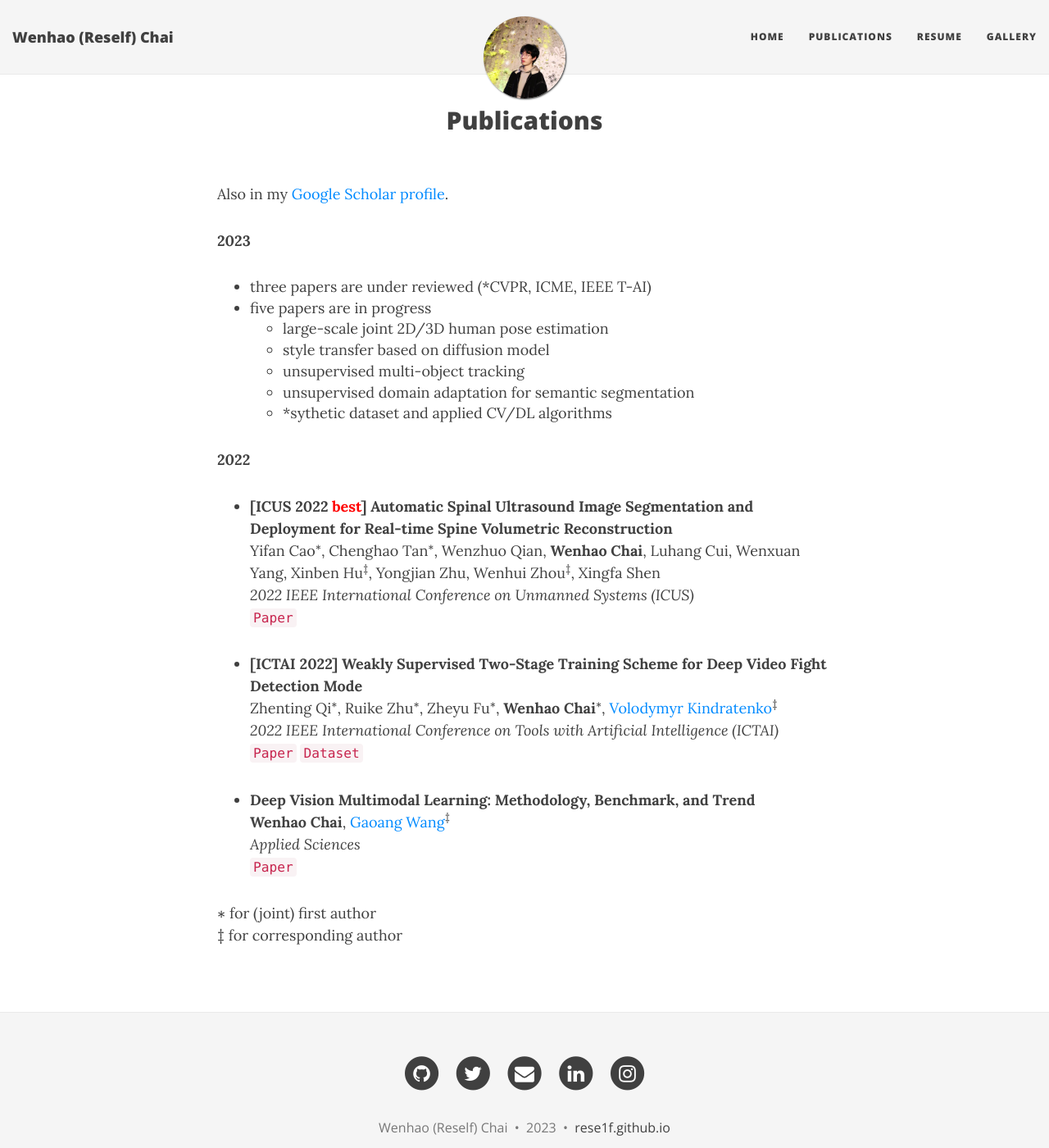
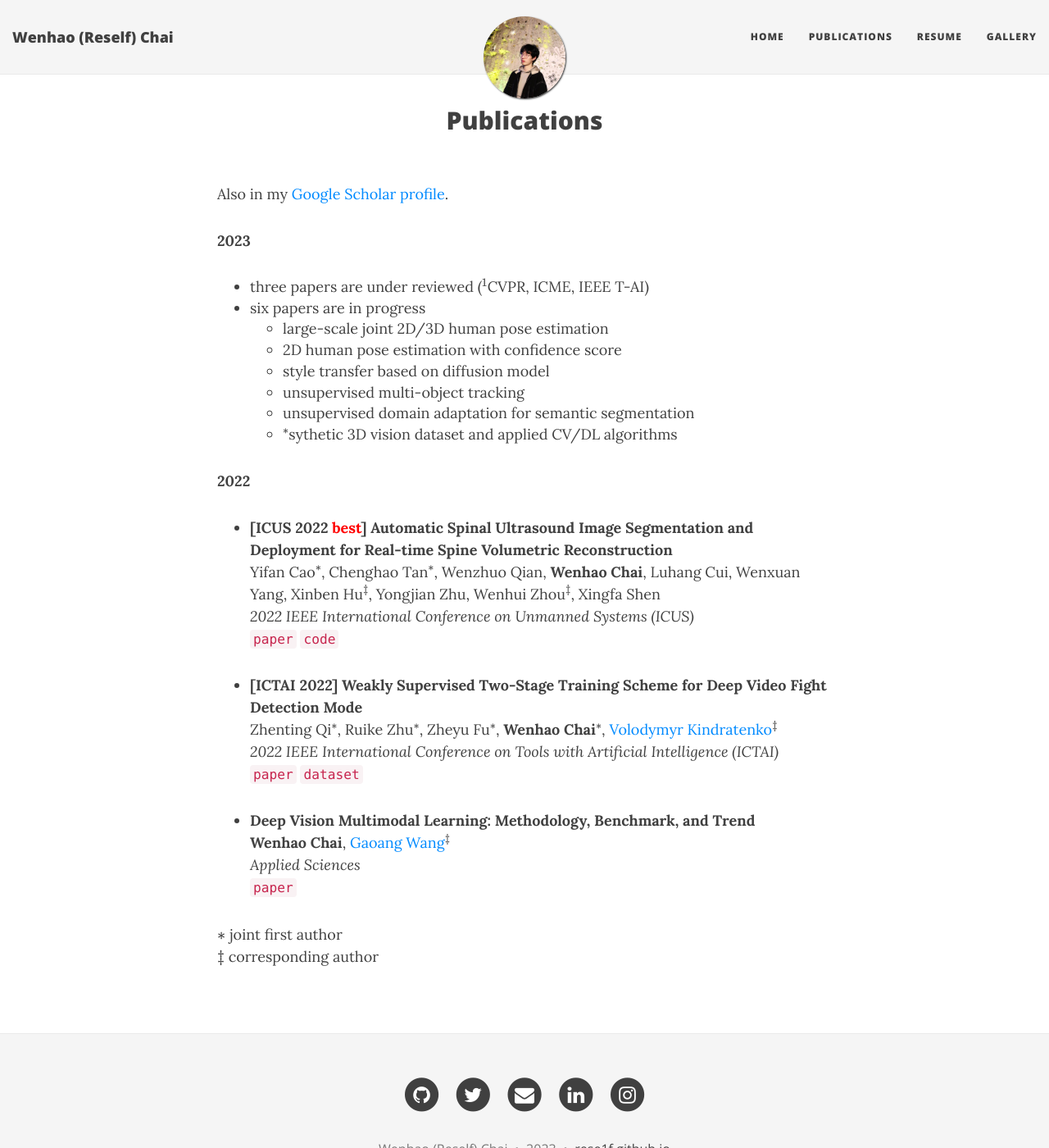
Before and after one commit to hikomal/hikomal.github.io, a Jekyll site: the page built from publications.md, in a window 1280 px wide and 1400 px high. Shown: the whole window at 82% size. Built offline with Jekyll 4.4.1, drawn with Linux system fonts in a browser that asks for light colours; nearby versions of some CDN libraries; formulas are drawn with MathJax 3.

Commit message:
update pub

```diff
--- a/index.html
+++ b/index.html
@@ -10,11 +10,11 @@
 </head>
 
 <br>
-	I am a undergradate student at <a href="https://www.zju.edu.cn/">Zhejiang University</a>, advised by <a href="https://person.zju.edu.cn/en/gaoangwang/">Gaoang Wang</a>. My research interests lie in 3D human pose estimation and multi-modality learning. I am currently working on <b>diffusion model</b> and <b>multi-modality learning</b> for human related (image) generative tasks.
+	I am an undergradate student at <a href="https://www.zju.edu.cn/">Zhejiang University</a>, advised by <a href="https://person.zju.edu.cn/en/gaoangwang/">Gaoang Wang</a>. My research interests lie in 3D human pose estimation and multi-modality learning. I am currently working on <b>diffusion model</b> and <b>multi-modality learning</b> for human related generative tasks.
 <br>
 
 <br>
-	When I'm not doing research, I like photography, traveling, and singing.
+	When I am not doing research, I like photography📷, traveling🚗, and singing🎤.
 <br>
 
 <hr style="height:2px;border-width:0;color:gray;background-color:gray">
--- a/publications.md
+++ b/publications.md
@@ -7,13 +7,14 @@
 
 **2023**
 
-- three papers are under reviewed (*CVPR, ICME, IEEE T-AI)
-- five papers are in progress
+- three papers are under reviewed ($^1$CVPR, ICME, IEEE T-AI)
+- six papers are in progress
   - large-scale joint 2D/3D human pose estimation
+  - 2D human pose estimation with confidence score
   - style transfer based on diffusion model
   - unsupervised multi-object tracking
   - unsupervised domain adaptation for semantic segmentation
-  - *sythetic dataset and applied CV/DL algorithms
+  - $^*$sythetic 3D vision dataset and applied CV/DL algorithms
 
 **2022**
 
@@ -29,7 +30,8 @@
   Wenhui Zhou$$^‡$$,
   Xingfa Shen
   *2022 IEEE International Conference on Unmanned Systems (ICUS)*
-  [`Paper`](https://ieeexplore.ieee.org/document/9987127/)
+  [`paper`](https://ieeexplore.ieee.org/document/9987127/)
+  [`code`](https://github.com/rese1f/Spinal-Segmentation-and-3D-Reconstruction)
 
 
 - **[ICTAI 2022] Weakly Supervised Two-Stage Training Scheme for Deep Video Fight Detection Mode**
@@ -39,15 +41,15 @@
   **Wenhao Chai**$$^*$$,
   <a href="https://scholar.google.com/citations?user=Cy81VegAAAAJ&hl=en&oi=ao">Volodymyr Kindratenko</a>$$^‡$$
   *2022 IEEE International Conference on Tools with Artificial Intelligence (ICTAI)*
-  [`Paper`](https://arxiv.org/abs/2209.11477)
-  [`Dataset`](https://github.com/rese1f/VideoFightDetection)
+  [`paper`](https://arxiv.org/abs/2209.11477)
+  [`dataset`](https://github.com/rese1f/VideoFightDetection)
 
 
 - **Deep Vision Multimodal Learning: Methodology, Benchmark, and Trend**
   **Wenhao Chai**,
   <a href="https://scholar.google.com/citations?user=GhsXNiwAAAAJ&hl=en&oi=ao">Gaoang Wang</a>$$^‡$$
   *Applied Sciences*
-  [`Paper`](https://www.mdpi.com/2076-3417/12/13/6588)
+  [`paper`](https://www.mdpi.com/2076-3417/12/13/6588)
 
-$*$ for (joint) first author
-$‡$ for corresponding author
+$*$ joint first author
+$‡$ corresponding author
```
